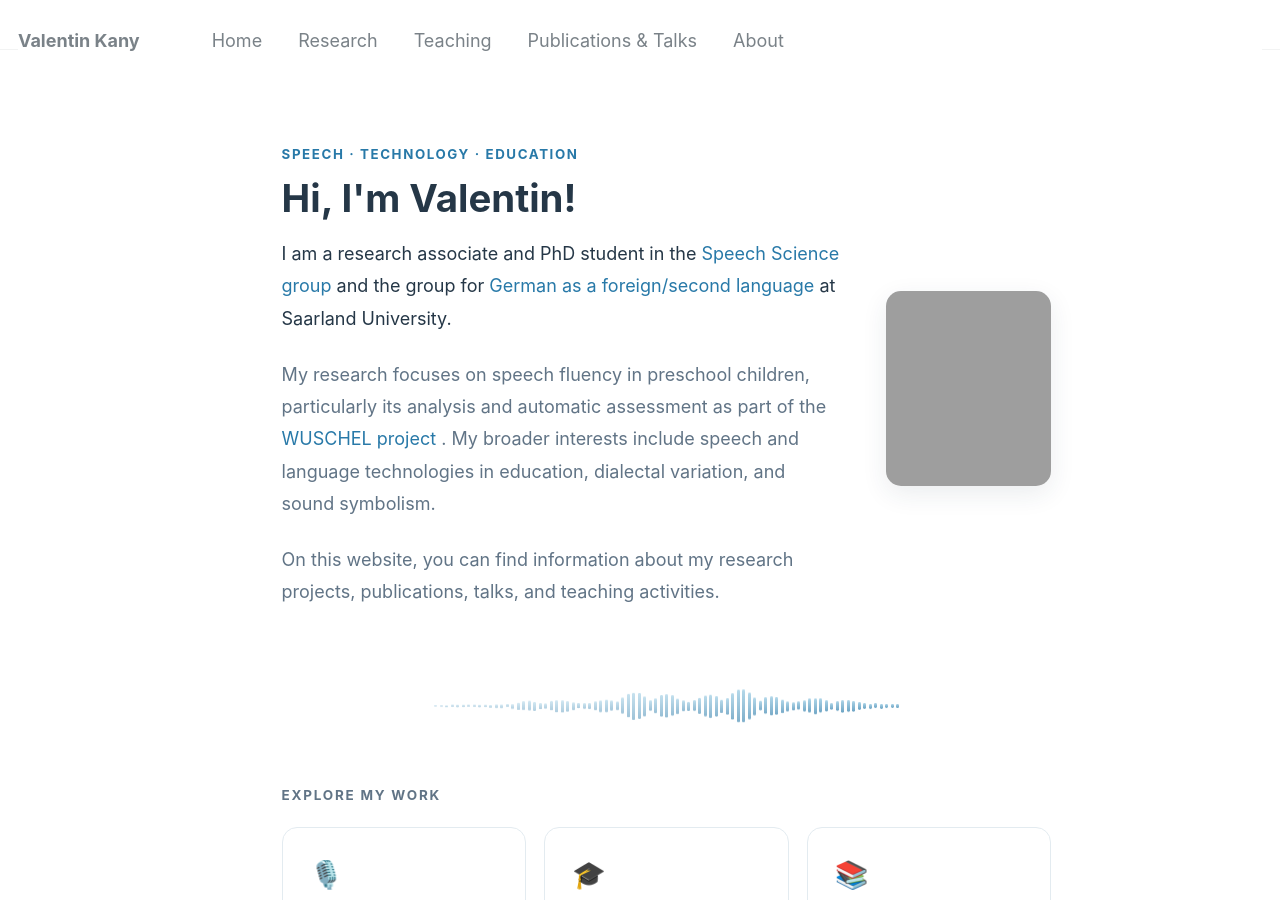
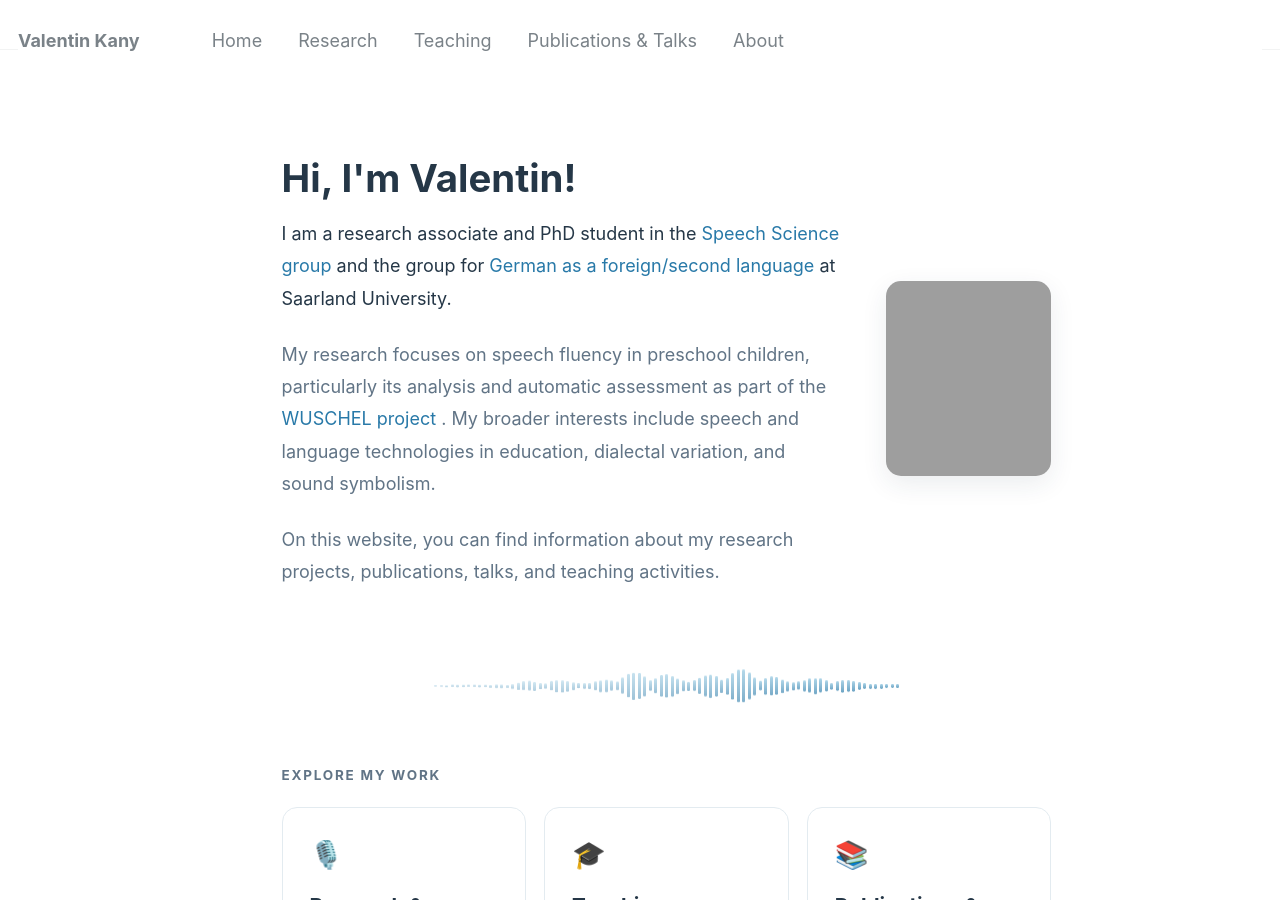
Before and after one commit to Valentin-Kany/Valentin-Kany.github.io, a Jekyll site: the page built from _pages/about.md, in a window 1280 px wide and 900 px high. Built offline with Jekyll 4.4.1, drawn with Linux system fonts in a browser that asks for light colours; grey boxes are pictures that could not be loaded.

Commit message:
Update about.md

```diff
--- a/_pages/about.md
+++ b/_pages/about.md
@@ -239,7 +239,7 @@ author_profile: false
     <div>
 
       <div class="vk-eyebrow">
-        Speech · Technology · Education
+
       </div>
 
       <h1>Hi, I'm Valentin!</h1>
```
